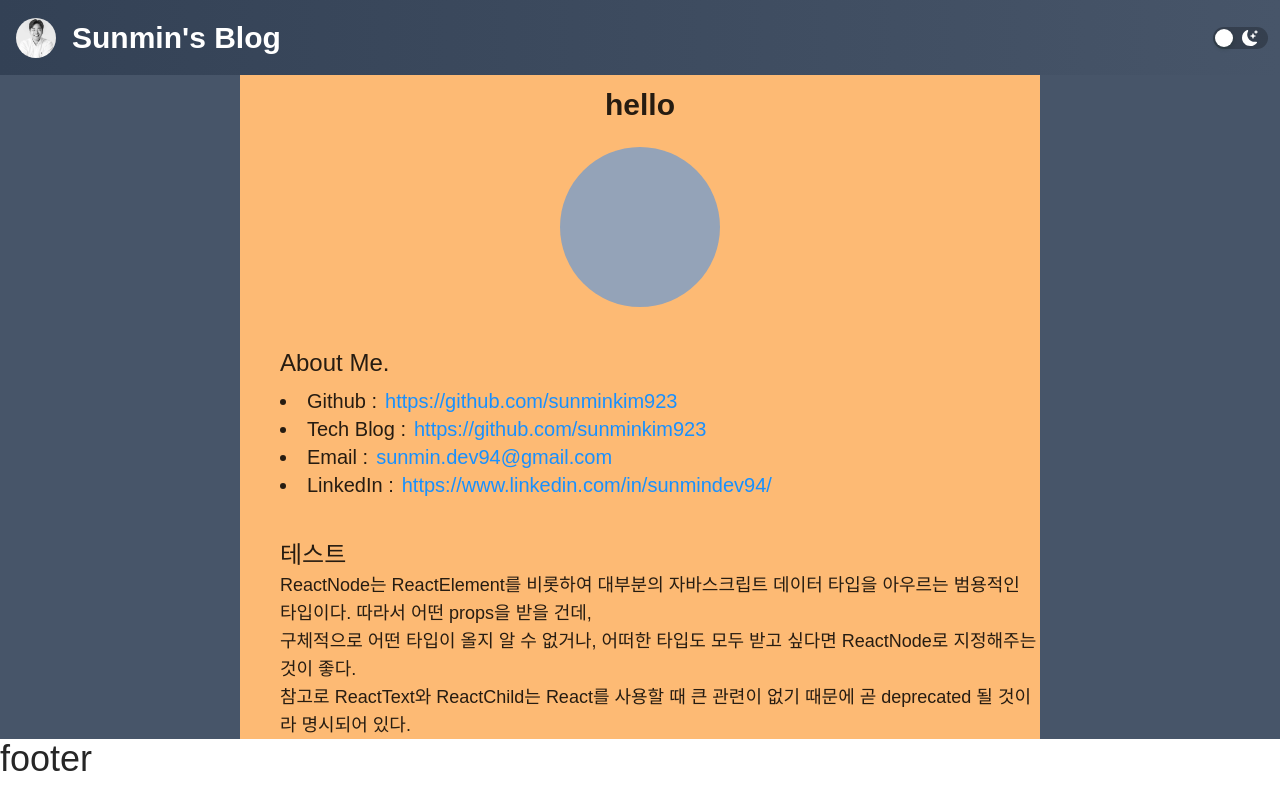
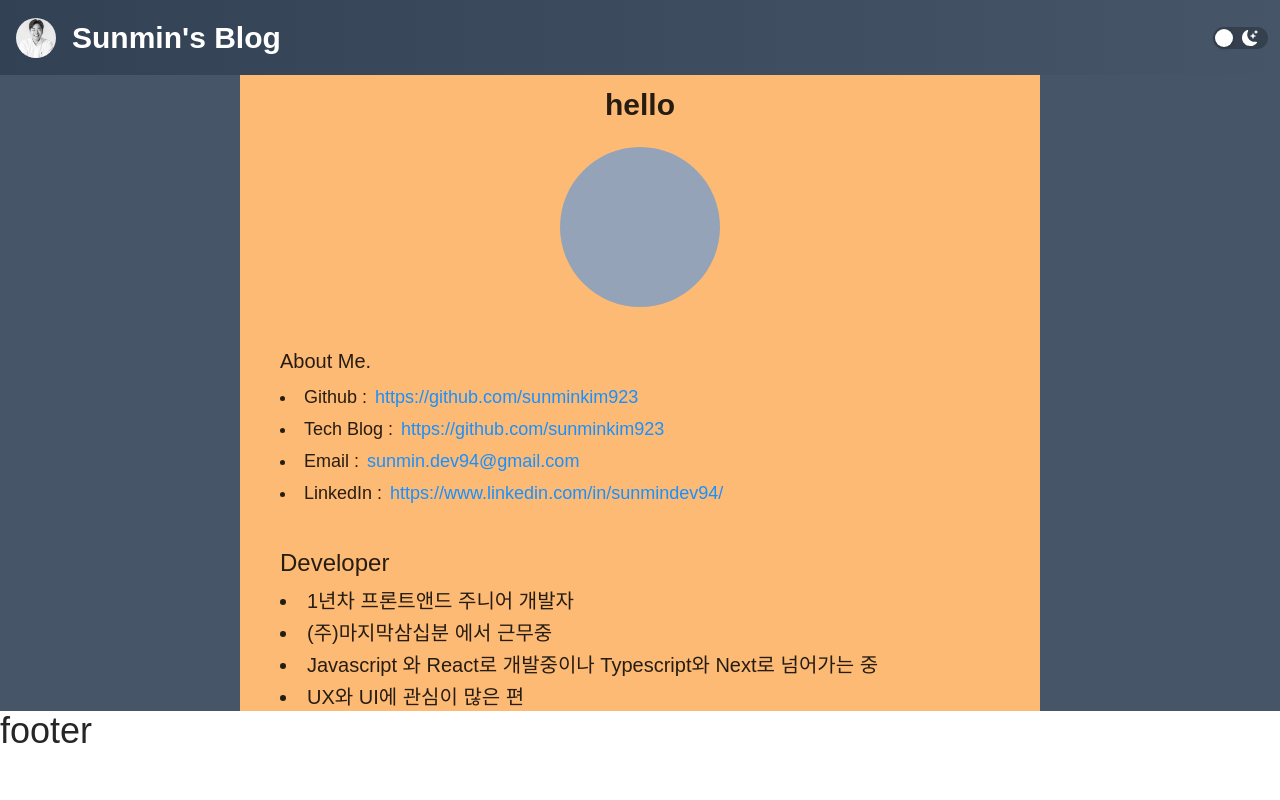
Before and after one commit to sunminkim923/blog, a Next.js app in the folder blog-v3/: page / in a window 1280 px wide. Built offline with nearby package versions, Linux system fonts and the light colour scheme; a web font is replaced by a local one.

Commit message:
소개정보 추가 및 리스트 페이지 생성

```diff
--- a/blog-v3/pages/index.tsx
+++ b/blog-v3/pages/index.tsx
@@ -1,6 +1,14 @@
 import Head from 'next/head';
+import Link from 'next/link';
+import { useRouter } from 'next/router';
 
 export default function Home() {
+  const router = useRouter();
+
+  function onClickBlog() {
+    router.push('./list');
+  }
+
   return (
     <>
       <Head>
@@ -19,8 +27,8 @@ export default function Home() {
           </div>
 
           <div className="pl-10">
-            <div className="text-2xl pt-10">About Me.</div>
-            <div className="text-xl pt-2">
+            <div className="text-xl pt-10">About Me.</div>
+            <div className="text-lg pt-2">
               <li>
                 Github :
                 <a
@@ -32,18 +40,13 @@ export default function Home() {
                   https://github.com/sunminkim923
                 </a>
               </li>
-              <li>
+              <li className="pt-1">
                 Tech Blog :
-                <a
-                  className="pl-2"
-                  // href="https://github.com/sunminkim923"
-                  target="_blank"
-                  rel="noreferrer"
-                >
+                <a className="pl-2" onClick={onClickBlog}>
                   https://github.com/sunminkim923
                 </a>
               </li>
-              <li>
+              <li className="pt-1">
                 Email :
                 <a
                   className="pl-2"
@@ -55,7 +58,7 @@ export default function Home() {
                 </a>
               </li>
 
-              <li>
+              <li className="pt-1">
                 LinkedIn :
                 <a
                   className="pl-2"
@@ -67,21 +70,14 @@ export default function Home() {
                 </a>
               </li>
             </div>
-            <div className="text-2xl pt-10">테스트</div>
-            <div className="text-lg">
-              <div>
-                ReactNode는 ReactElement를 비롯하여 대부분의 자바스크립트 데이터
-                타입을 아우르는 범용적인 타입이다. 따라서 어떤 props을 받을
-                건데,
-              </div>
-              <div>
-                구체적으로 어떤 타입이 올지 알 수 없거나, 어떠한 타입도 모두
-                받고 싶다면 ReactNode로 지정해주는 것이 좋다.
-              </div>
-              <div>
-                참고로 ReactText와 ReactChild는 React를 사용할 때 큰 관련이 없기
-                때문에 곧 deprecated 될 것이라 명시되어 있다.
-              </div>
+            <div className="text-2xl pt-10">Developer</div>
+            <div className="text-xl pt-2">
+              <li>1년차 프론트앤드 주니어 개발자</li>
+              <li className="pt-1">(주)마지막삼십분 에서 근무중</li>
+              <li className="pt-1">
+                Javascript 와 React로 개발중이나 Typescript와 Next로 넘어가는 중
+              </li>
+              <li className="pt-1">UX와 UI에 관심이 많은 편</li>
             </div>
           </div>
         </div>
--- /dev/null
+++ b/blog-v3/pages/list/index.tsx
@@ -0,0 +1,7 @@
+export default function List() {
+  return (
+    <>
+      <div>리트스 페이지 입니다.</div>
+    </>
+  );
+}
```
